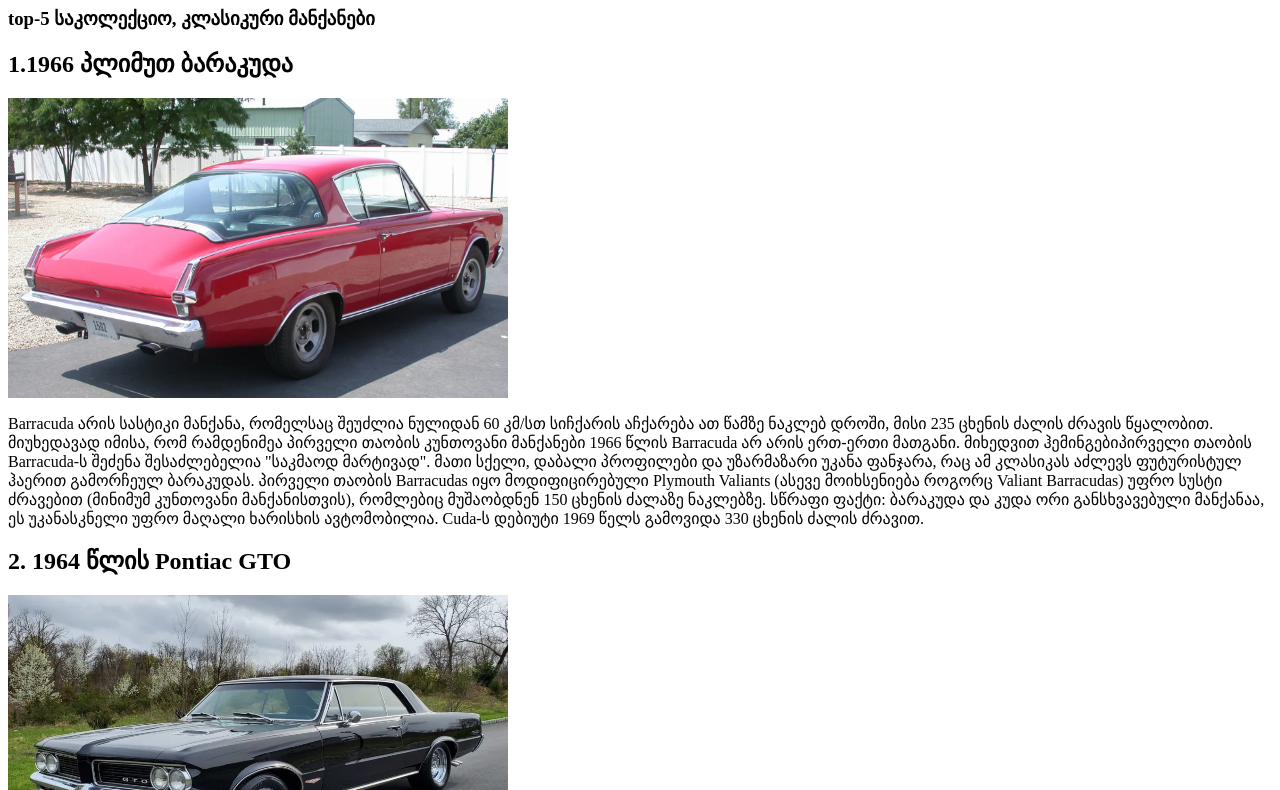
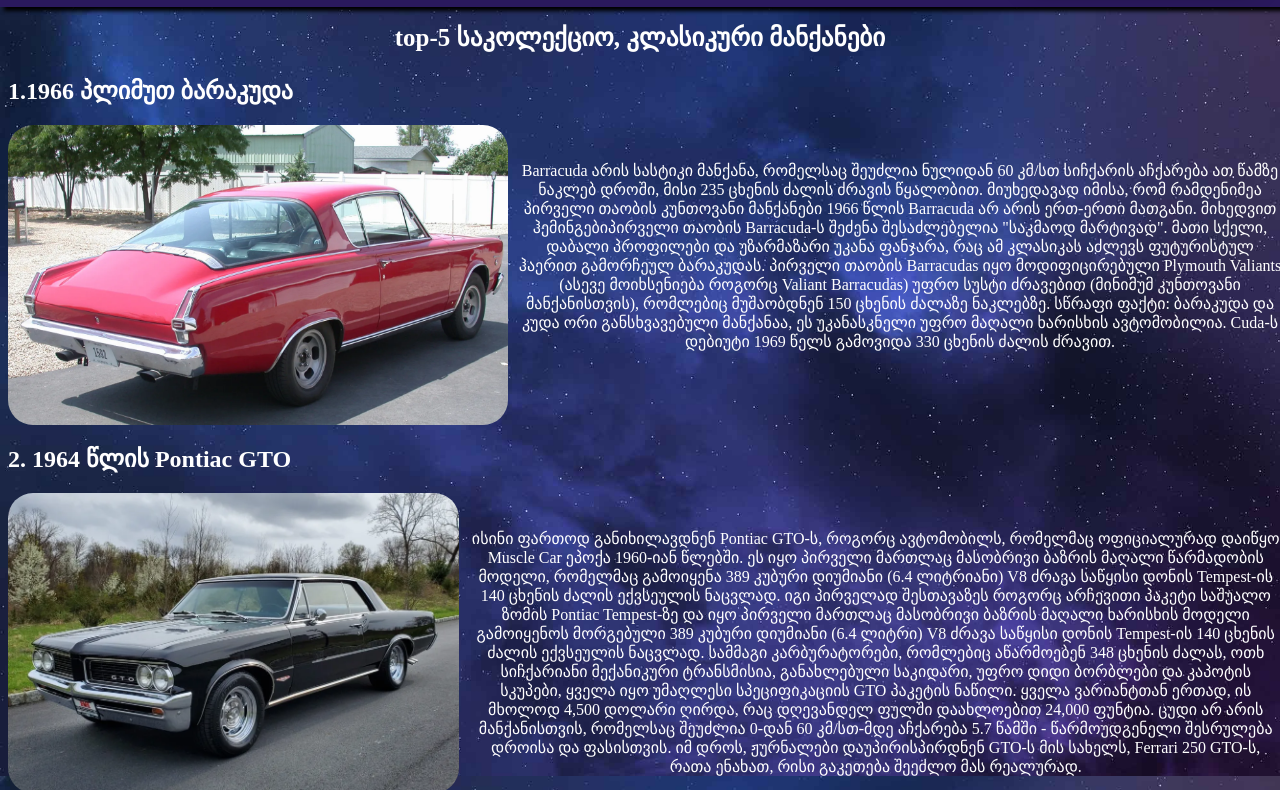
Before and after one commit to htmlCss-183/irakliMashava, a plain HTML site: page FINAL WORK/tavisufalitema.html in a window 1280 px wide. Shown: the part 77-867 px from the top of the page. Drawn offline with Linux system fonts and the light colour scheme; files that its build step writes are made by us from their sources.

Commit message:
Update tavisufalitema.html

```diff
--- a/FINAL WORK/tavisufalitema.html
+++ b/FINAL WORK/tavisufalitema.html
@@ -1,7 +1,7 @@
 <html>
     <head>
         <title>FINNAL WORK</title>
-        <link rel="stylesheet" href="./IrakliMashava/Final Workstyles/tavisufalitema.css">
+        <link rel="stylesheet" href="./IrakliMashava/FinalFINAL%20WORKWork/tavisufalitema.css">
         <link rel="icon" href="./image/logo.png">
         <script src="https://kit.fontawesome.com/0a103009ff.js" crossorigin="anonymous"></script>
         <meta name="viewport" content="width=device-width, initial-scale=1">
```
